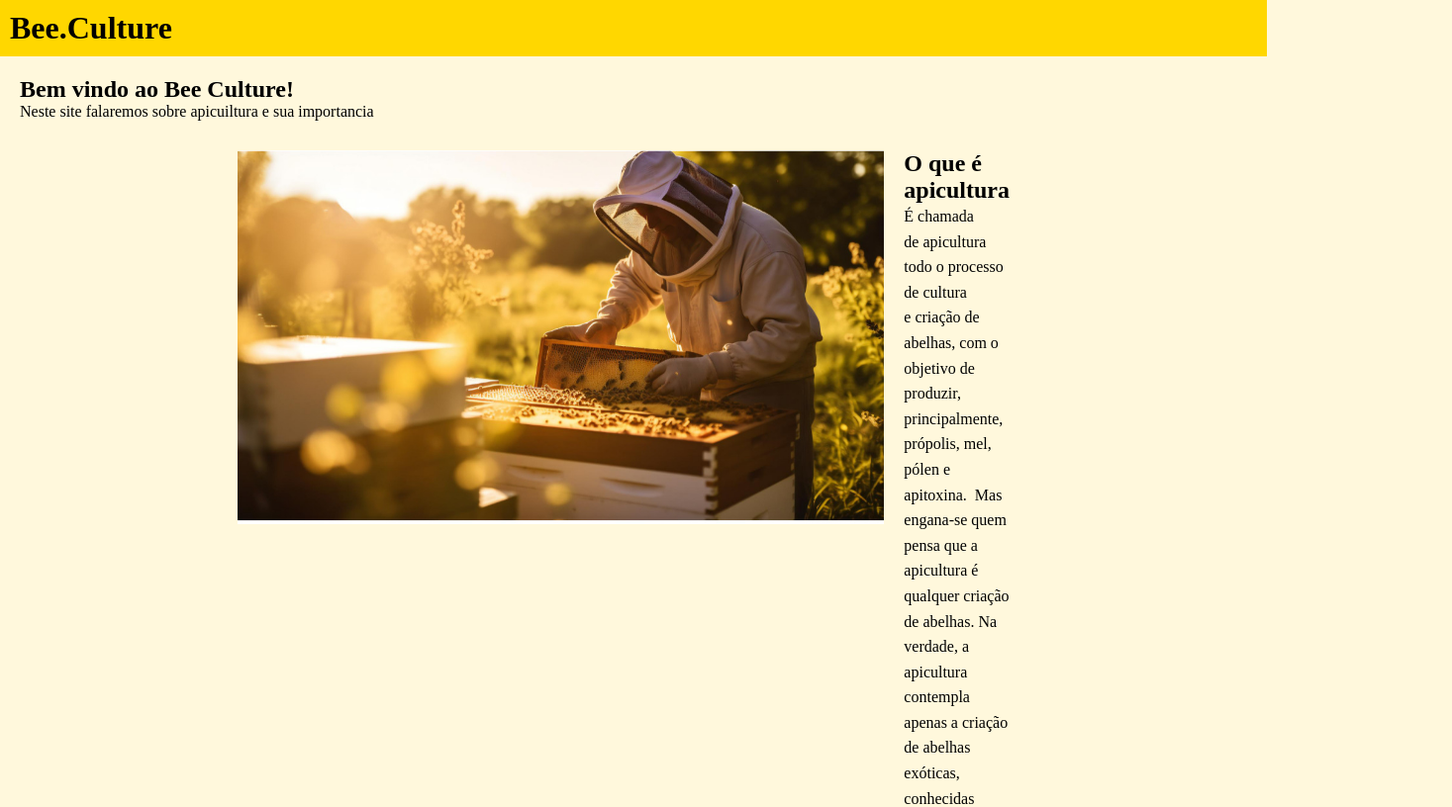
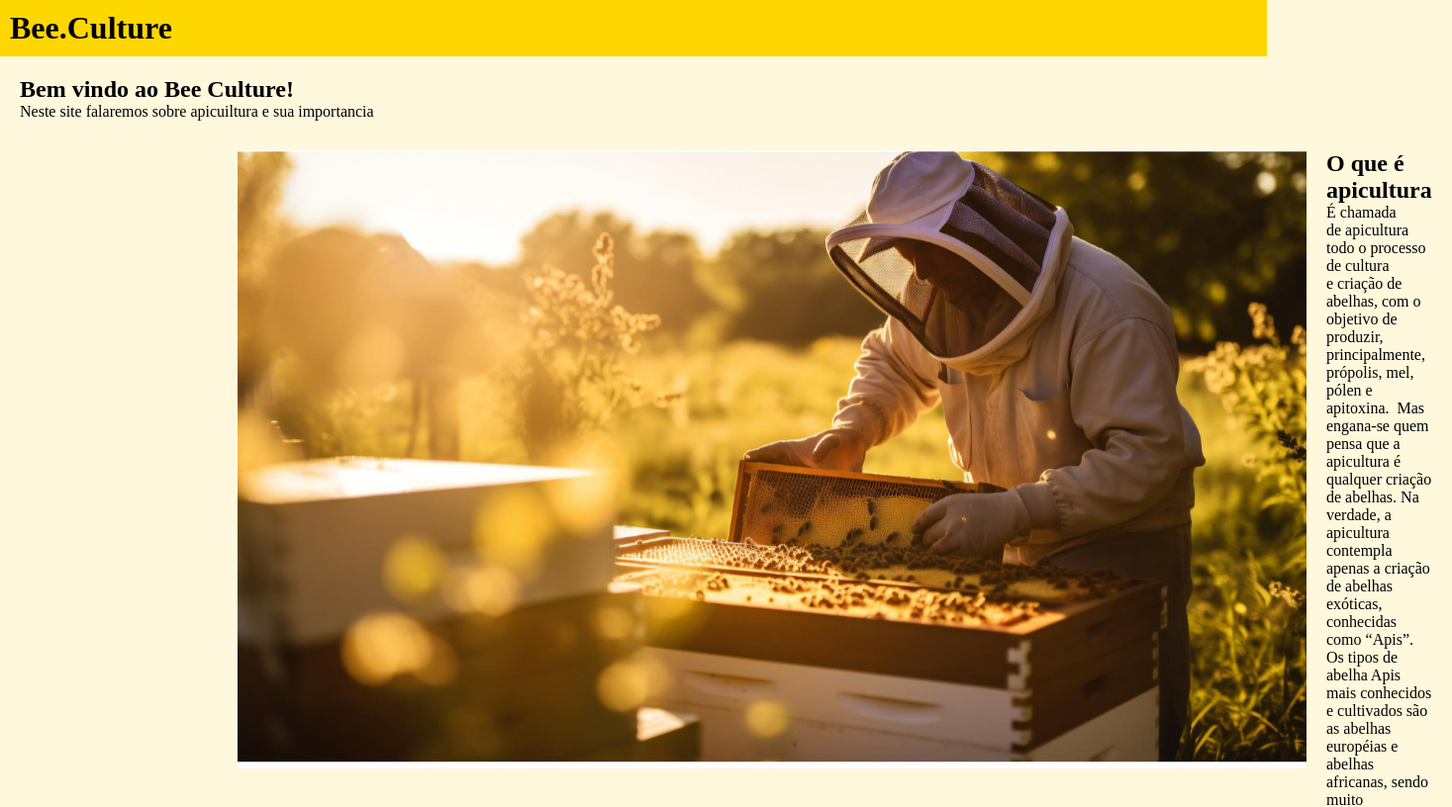
Before and after one commit to leo100295/bee.culture, a plain HTML site: page index.html in a window 1280 px wide. Shown: the top 816 px of the page at 99% size, 1467 px wide, since content can reach past the window. Drawn offline with Linux system fonts and the light colour scheme.

Commit message:
Update style.css

```diff
--- a/style.css
+++ b/style.css
@@ -35,27 +35,12 @@ body{
         order: 2;
     }
 
-.image img {
-    max-width: 100%;
-    height: auto;
-    display: block;
-}
-
     .description {
         flex: 1;
         order: 1;
         padding: 0 20px;
     }
 
-.description h2 {
-    font-size: 1.5rem;
-    margin-top: 0;
-}
-
-.description p {
-    line-height: 1.6;
-}
-
 
 
 
```
